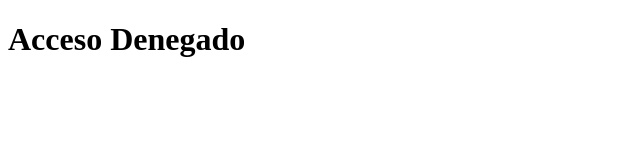
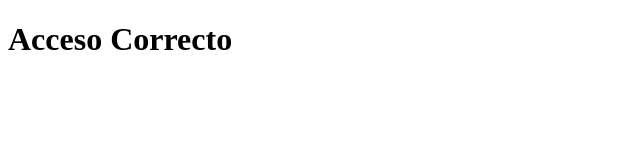
Before and after one commit to edgjoa-dev/nodeserver-jwt, a website: page public/index.html in a window 1280 px wide. Shown: the whole page, without its empty margins (0-640 px from the left). Drawn offline with Linux system fonts and the light colour scheme.

Commit message:
Despliegue

```diff
--- a/public/index.html
+++ b/public/index.html
@@ -8,7 +8,7 @@
 </head>
 <body>
     <header>
-        <h1>Acceso Denegado</h1>
+        <h1>Acceso Correcto</h1>
     </header>
 </body>
 </html>
```
